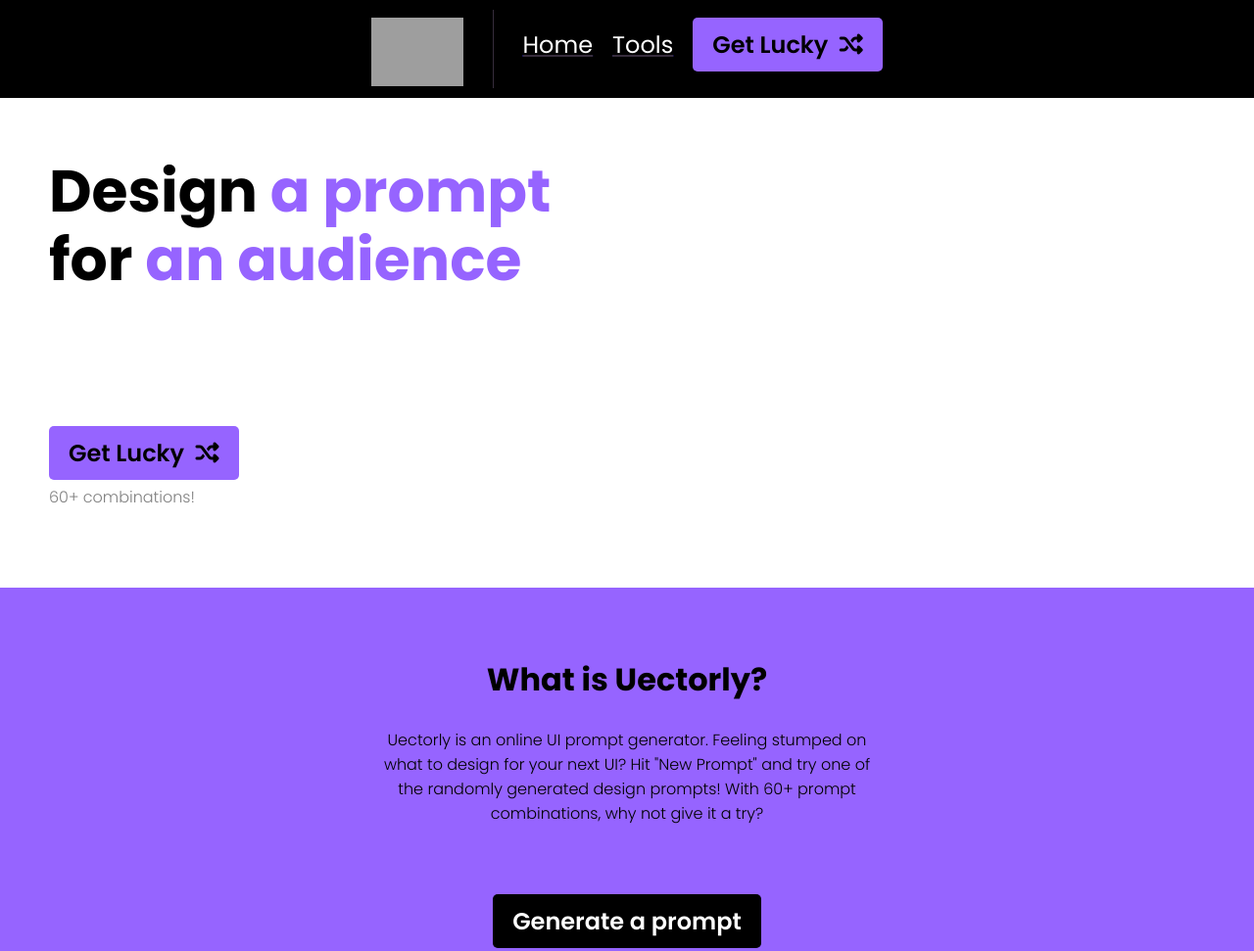
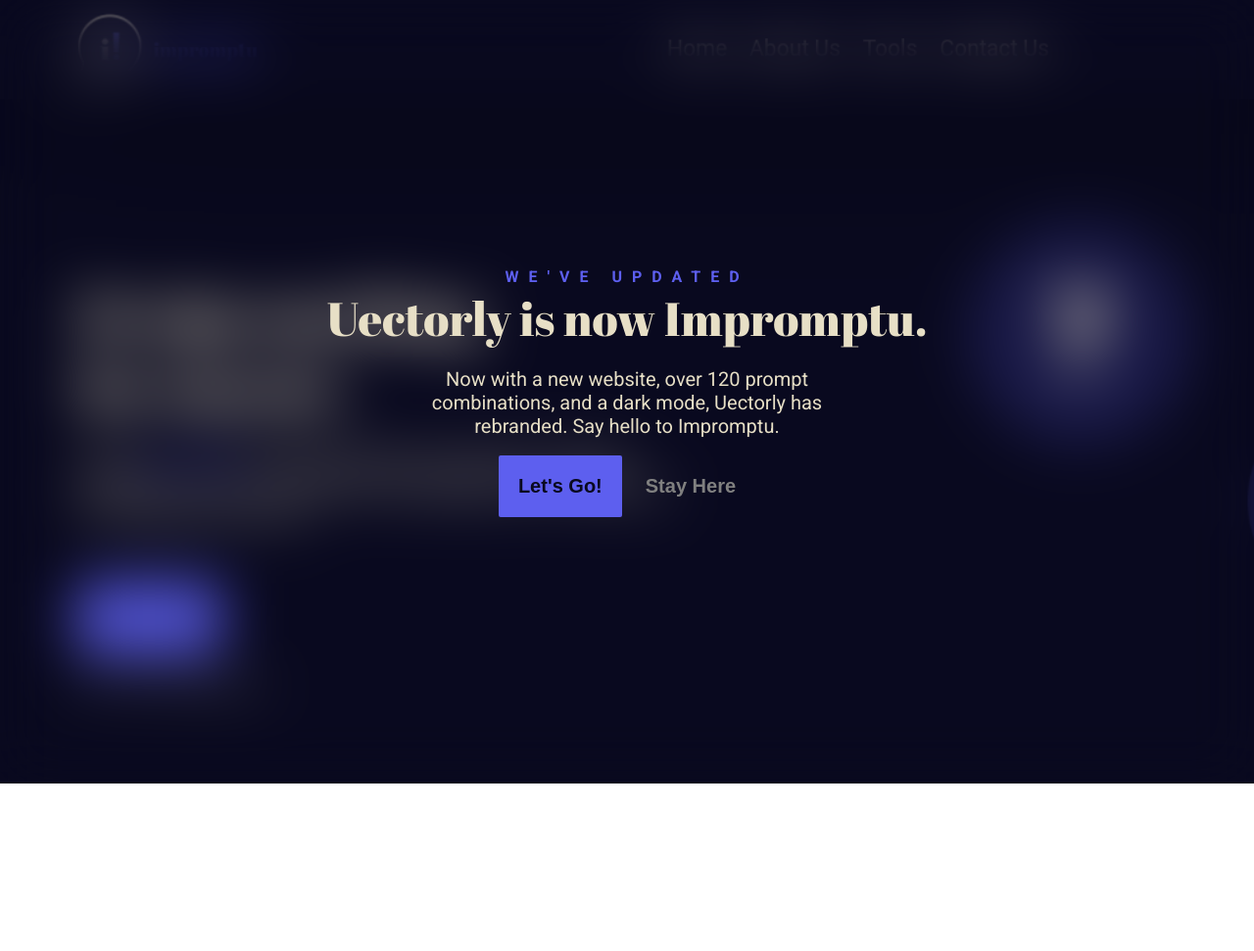
Before and after one commit to uectorly/uectorly.github.io, a plain HTML site: page index.html in a window 1280 px wide. Shown: the top 971 px of the page at 98% size. After the commit the page ends 800 px from the top, so only its background shows below. Drawn offline with Linux system fonts and the light colour scheme; grey boxes are pictures that could not be loaded.

Commit message:
Add files via upload

```diff
--- a/index.html
+++ b/index.html
@@ -2,65 +2,23 @@
 <html>
   <head>
     <title>Uectorly. | UI Prompt Generator</title>
-    <link rel="stylesheet" type="text/css" href="uectorly.css">
+    <link rel="stylesheet" type="text/css" href="style.css">
     <link rel="icon" type="image/png" href="https://u.cubeupload.com/Shocked/6ebicon.png">
     <script src="https://kit.fontawesome.com/97d1e46ae9.js" crossorigin="anonymous"></script>
   </head>
   <body>
-    <div id="top"></div>
-    <div class="navbar">
-      <div class="navcontent">
-        <img src="https://u.cubeupload.com/Shocked/uectorly.png" height="70">
-        <div class="vertical-divider"></div>
-        <a href="#top"><h2 class="navlink">Home</h2></a>
-        <a href="/tools"><h2 class="navlink">Tools</h2></a>
-        <button class="navbutton" id="new-prompt" onclick="randomizer()">Get Lucky&nbsp; <i class="fas fa-random"></i></button>
+    <div class="cover">
+      <div class="content">
+        <center>
+        <h2>WE'VE UPDATED</h2>
+        <h1>Uectorly is now Impromptu.</h1>
+        <br>
+        <p style="width: 450px;">Now with a new website, over 120 prompt combinations, and a dark mode, Uectorly has rebranded. Say hello to Impromptu.</p>
+        <br>
+        <a href="https://bit.ly/tryimpromptu"><button class="filled-primary">Let's Go!</button></a>
+        <a href="old.html"><button class="hollow">Stay Here</button></a>
+        </center>
       </div>
-    </div>
-    <div class="nav"></div>
-    <script>
-      function randomizer() {
-        var promptArray = ['an analytics page', 'a search engine', 'a homepage', 'a settings page', 'a 404 page', 'a map UI', 'a checkout page', 'a popout menu'];
-        var audienceArray = ['fast-food restaurants', 'a travel app', 'Google', 'a smart home app', 'an online store', 'a website builder', 'a link shortener', 'an online learning website'];
-
-        var prompt = promptArray[Math.floor(Math.random() * promptArray.length)];
-        var audience = audienceArray[Math.floor(Math.random() * audienceArray.length)];
-
-        document.getElementById("design-prompt").innerHTML = prompt;
-        document.getElementById("design-audience").innerHTML = audience;
-      }
-    </script>
-    <div class="generator">
-      <br>
-      <br>
-      <div class="prompt"><h1>Design <span id="design-prompt">a prompt</span></h1></div>
-      <div class="audience"><h1>for <span id="design-audience">an audience<span></h1></div>
-      <br>
-      <br>
-      <br>
-      <br>
-      <br>
-      <button class="navbutton" style="margin-left: 50px;" id="new-prompt-2" onclick="randomizer();">Get Lucky&nbsp; <i class="fas fa-random"></i></button>
-      <p style="margin-left: 50px;color: #808080;margin-top: 5px;">60+ combinations!</p>
-    </div>
-    <center>
-      <h1 style="margin-top: 70px;">What is Uectorly?</h1>
-      <br>
-      <p style="width: 500px;margin-bottom: 70px;">Uectorly is an online UI prompt generator. Feeling stumped on what to design for your next UI? Hit "New Prompt" and try one of the randomly generated design prompts! With 60+ prompt combinations, why not give it a try?</p>
-      <a href="#top"><button class="blackbutton" style="margin-bottom: 70px;" id="new-prompt" onclick="randomizer();">Generate a prompt</button></a>
-    </center>
-    <div class="footer">
-      <br>
-      <br>
-      <div class="prompt"><h1>Uectorly<span style="color: #9664FF;">.</span></h1></div>
-      <p class="footlink"><span style="color: #9664FF;">|</span> <a href="/" style="color: white;text-decoration: none;">HOME</a></p>
-      <p class="footlink"><span style="color: #9664FF;">|</span> <a href="/tools" style="color: white;text-decoration: none;">TOOLS</a></p>
-      <p class="footlink"><span style="color: #9664FF;">|</span> <a href="#top" style="color: white;text-decoration: none;">GENERATE</a></p>
-      <br>
-      <br>
-      <p style="margin-left: 50px;color: #808080;">©2021 Uectorly. All rights reserved.</p>
-      <br>
-      <br>
     </div>
   </body>
 </html>
--- /dev/null
+++ b/style.css
@@ -0,0 +1,99 @@
+@import url('https://fonts.googleapis.com/css2?family=Abril+Fatface&display=swap');
+@import url('https://fonts.googleapis.com/css2?family=Roboto:ital,wght@0,100;0,300;0,400;0,500;0,700;0,900;1,100;1,300;1,400;1,500;1,700;1,900&display=swap');
+
+:root {
+  /* BRAND COLORS */
+  --primary: #5D5FEF;
+  --primary-night: #09091F;
+  --primary-light: #E7DFC6;
+  --action-success: #00E4C9;
+  --action-warning: #FF9900;
+  --action-errored: #FF214D;
+  /* FONT FAMILIES */
+  --text-normal: Roboto, sans-serif;
+  --text-display: Abril Fatface, serif;
+  /* MISCELLANEOUS */
+  --overhead-shadow: 0px -50px 200px 0px rgba(0,0,0,1);
+}
+
+* {
+  margin: 0;
+  padding: 0;
+}
+
+body {
+  background: url('impromptu.png');
+  background-size: cover;
+}
+
+.cover {
+  width: 100vw;
+  height: 100vh;
+  color: var(--primary-light);
+  /* Center Screen */
+  backdrop-filter: blur(30px);
+  display: flex;
+  justify-content: center;
+  align-items: center;
+  text-align: center;
+  min-height: 100vh;
+
+}
+
+h1 {
+  font-size: 48px;
+  font-weight: normal;
+  color: var(--primary-light);
+  font-family: var(--text-display);
+}
+
+h2 {
+  font-size: 16px;
+  letter-spacing: 10px;
+  color: var(--primary);
+  font-family: var(--text-normal);
+}
+
+p {
+  font-size: 20px;
+  color: var(--primary-light);
+  font-family: var(--text-normal);
+}
+
+button.filled-primary {
+  border: none;
+  outline: none;
+  padding: 20px;
+  font-size: 20px;
+  cursor: pointer;
+  font-weight: bold;
+  border-radius: 2px;
+  background: var(--primary);
+  color: var(--primary-night);
+  transition: 300ms;
+}
+
+button.filled-primary:hover {
+  opacity: 0.75;
+  border-radius: 2px 22px 2px 2px;
+}
+
+
+button.hollow {
+  border: none;
+  outline: none;
+  padding: 20px;
+  color: #808080;
+  font-size: 20px;
+  cursor: pointer;
+  font-weight: bold;
+  border-radius: 2px;
+  background: transparent;
+  transition: 300ms;
+}
+
+button.hollow:hover {
+  opacity: 0.75;
+  border-radius: 2px 22px 2px 2px;
+  background: rgba(100, 100, 100, 0.2);
+}
```
Also changed, not shown: old.html (added, +64 -0 lines), impromptu.png (added), uectorly.css (line endings or trailing spaces).
